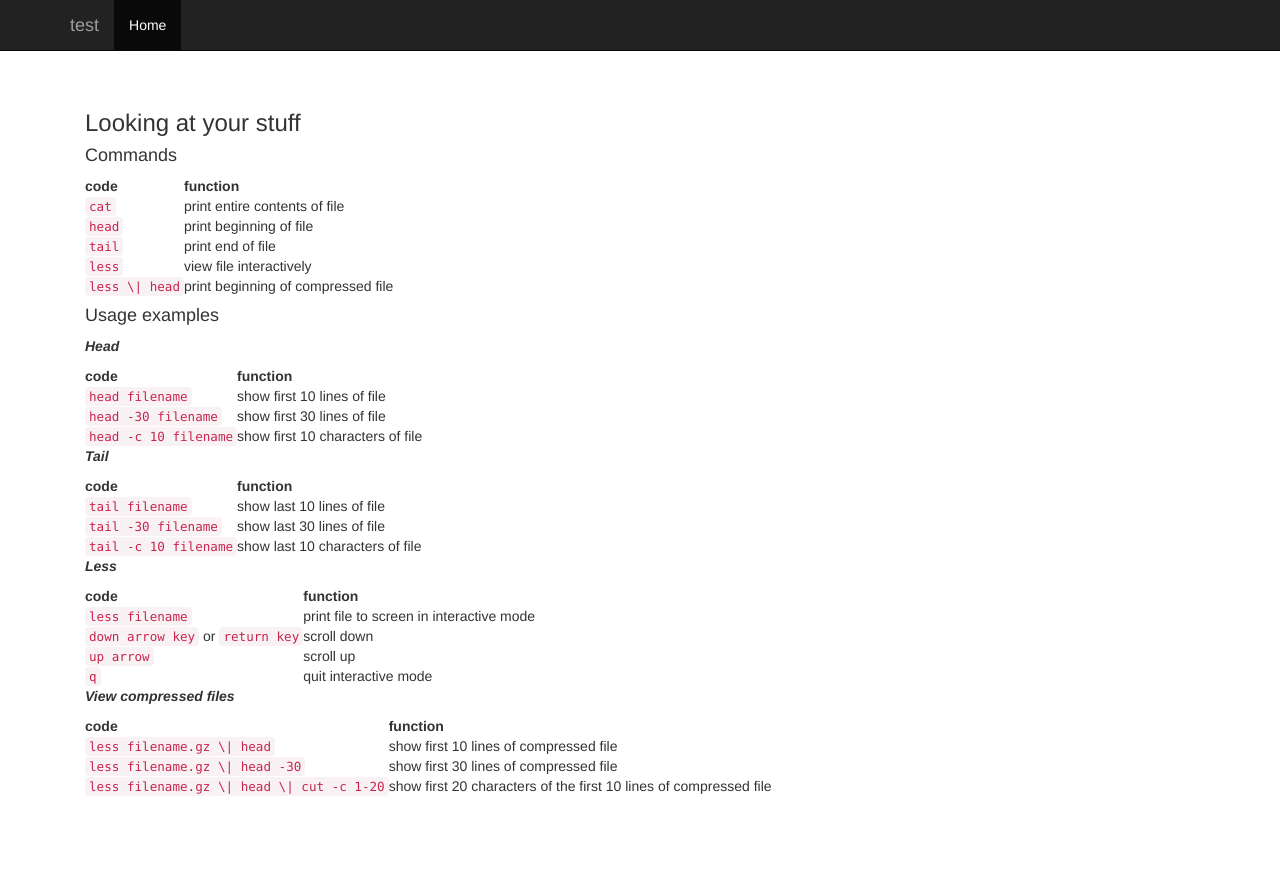
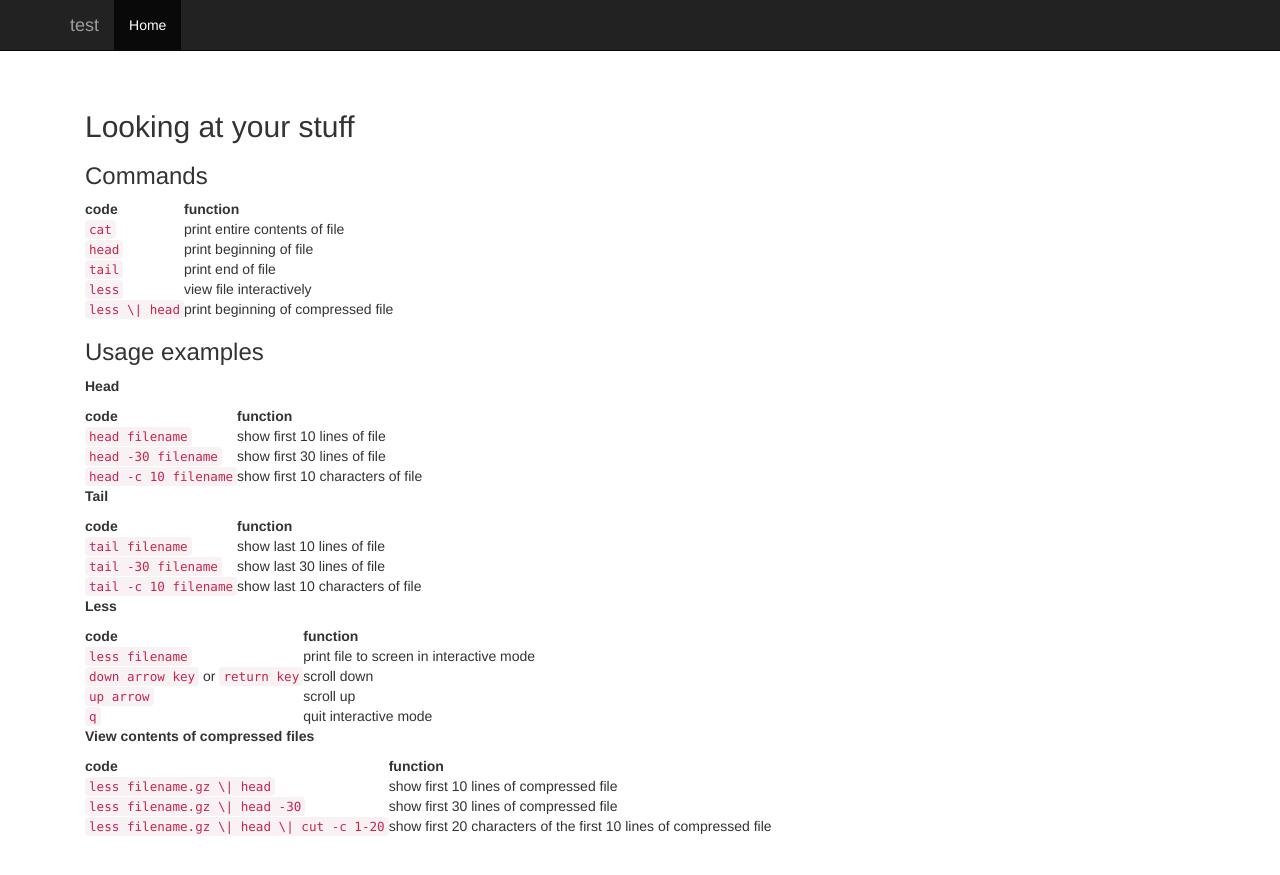
Before and after one commit to karajones/karajones.github.io, a Jekyll site: the page built from commands/basics1.md, in a window 1280 px wide. Shown: the top 875 px of the page. Built offline with Jekyll 4.4.1, drawn with Linux system fonts in a browser that asks for light colours; nearby versions of some CDN libraries; our own code applies the rules of GitHub Pages for plain Markdown files.

Commit message:
Update basics1.md

```diff
--- a/commands/basics1.md
+++ b/commands/basics1.md
@@ -1,5 +1,5 @@
-### Looking at your stuff
-#### Commands
+## Looking at your stuff
+### Commands
 
 | code | function |
 |------|-----|
@@ -9,9 +9,9 @@
 | `less` | view file interactively |
 | `less \| head` | print beginning of compressed file |
 
-#### Usage examples
+### Usage examples
 
-**_Head_**
+**Head**
 
 | code | function |
 |------|-----|
@@ -20,7 +20,7 @@
 | `head -c 10 filename` | show first 10 characters of file |
 
 
-**_Tail_**
+**Tail**
 
 | code | function |
 |------|-----|
@@ -29,7 +29,7 @@
 | `tail -c 10 filename` | show last 10 characters of file |
 
 
-**_Less_**
+**Less**
 
 | code | function |
 |------|-----|
@@ -39,7 +39,7 @@
 | `q` | quit interactive mode |
 
 
-**_View compressed files_**
+**View contents of compressed files**
 
 | code | function |
 |------|-----|
```
